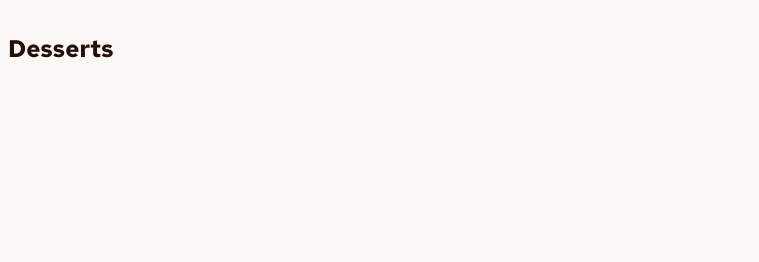
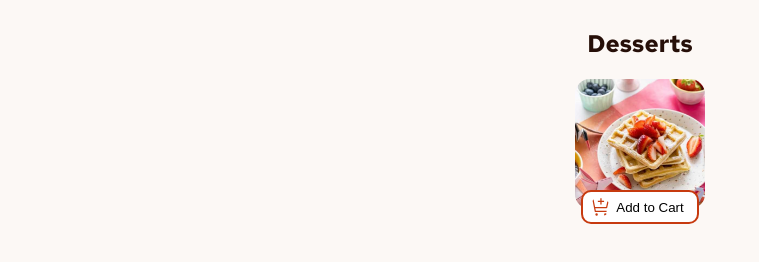
Before and after one commit to BuhleMtshali/shopping-cart, a plain HTML site: page index.html in a window 1280 px wide. Shown: the whole page, without its empty margins (0-759 px from the left). Drawn offline with Linux system fonts and the light colour scheme.

Commit message:
updated the stylesheet

```diff
--- a/app.css
+++ b/app.css
@@ -19,7 +19,7 @@ body {
   display: flex;
   flex-direction: column;
   justify-content: center;
-  align-items: flex-start;
+  align-items: center;
   min-height: 10vh;
 }
 
@@ -27,3 +27,44 @@ h2 {
   font-weight: 700;
   color: var(--rose-900);
 }
+img {
+  width: 130px;
+  height: 130px;
+  object-fit: cover;
+  object-position: center;
+  border-radius: 15px;
+}
+.image {
+  position: relative;
+}
+.cart {
+  width: 20px;
+  height: 20px;
+  object-fit: cover;
+  object-position: center;
+  cursor: pointer;
+}
+.addBtn {
+  display: flex;
+  align-items: center;
+  justify-content: center;
+  border: 2px solid var(--red-btn);
+  border-radius: 10px;
+  padding: 5px 7px;
+  position: absolute;
+  z-index: 1;
+  top: 190px;
+  background-color: white;
+  cursor: pointer;
+}
+button {
+  border: none;
+  background-color: white;
+  cursor: pointer;
+}
+.card {
+  display: flex;
+  flex-direction: column;
+  align-items: center; /* centers horizontally */
+  justify-content: center; /* centers vertically if needed */
+}
--- a/index.html
+++ b/index.html
@@ -10,11 +10,34 @@
       href="https://fonts.googleapis.com/css2?family=Red+Hat+Text:ital,wght@0,300..700;1,300..700&display=swap"
       rel="stylesheet"
     />
+    <script
+      src="https://kit.fontawesome.com/47ef0eeb2e.js"
+      crossorigin="anonymous"
+    ></script>
     <link rel="stylesheet" href="app.css" />
   </head>
   <body>
     <div class="container">
       <h2>Desserts</h2>
+      <div class="menu-container" id="menu-container">
+        <div class="card">
+          <div class="image">
+            <img src="img/image-waffle-desktop.jpg" alt="waffle-picture" />
+          </div>
+          <!-- end of image -->
+          <div class="addBtn">
+            <img
+              src="img/icon-add-to-cart.svg"
+              alt="add to cart"
+              class="cart"
+            />
+            <button>Add to Cart</button>
+          </div>
+          <!-- end of add btn -->
+        </div>
+        <!-- end of menu container -->
+      </div>
+      <!-- end of container -->
     </div>
   </body>
 </html>
```
